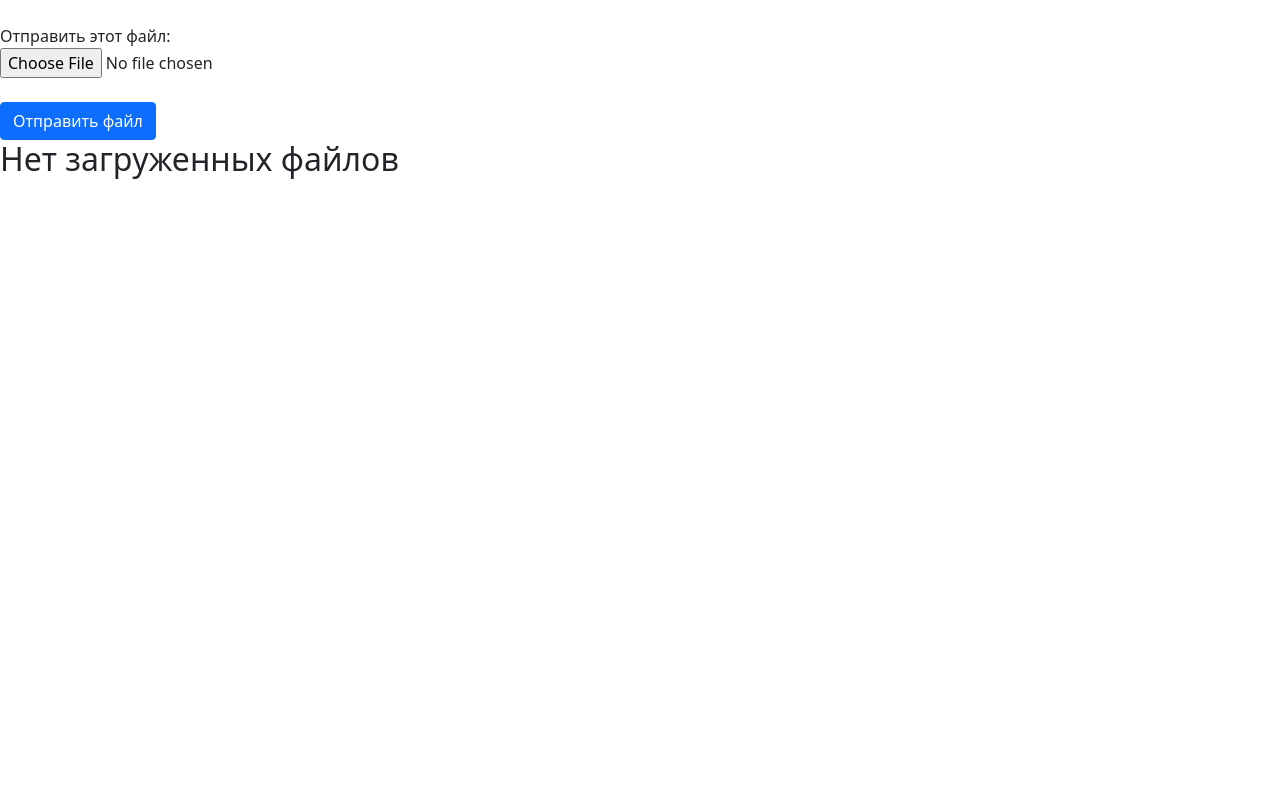
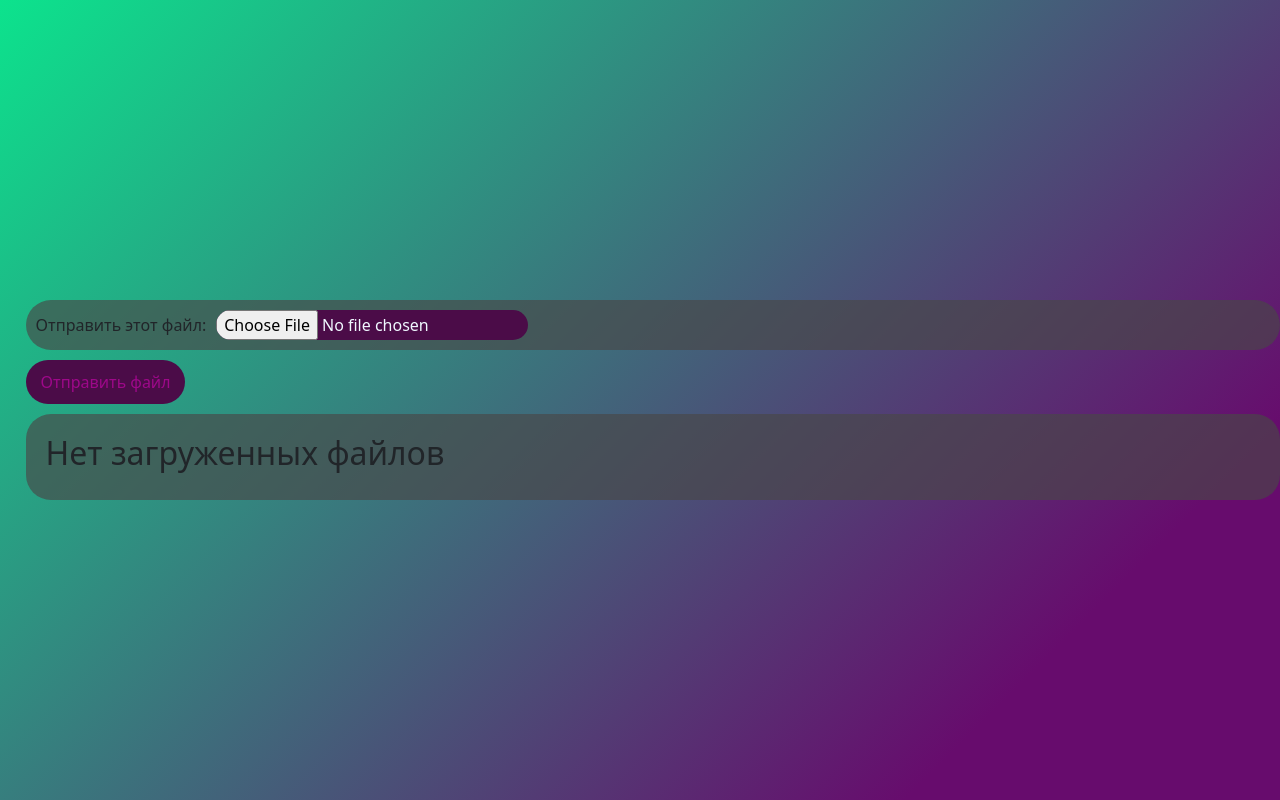
Before and after one commit to tokuseiHagane/back-practice, a PHP site: page /pdf/files.php in a window 1280 px wide. Run offline with PHP 8.4, Linux system fonts and the light colour scheme.

Commit message:
ПОБЕДА

```diff
--- a/pr6-docker/apache/content/pdf/files.php
+++ b/pr6-docker/apache/content/pdf/files.php
@@ -7,21 +7,19 @@
           rel="stylesheet"
           integrity="sha384-EVSTQN3/azprG1Anm3QDgpJLIm9Nao0Yz1ztcQTwFspd3yD65VohhpuuCOmLASjC"
           crossorigin="anonymous">
+    <link rel="stylesheet" href="../style.css">
 </head>
-<body>
+<body style="margin-left: 2%;">
     <form enctype="multipart/form-data" action="loader.php" method="POST">
         <div>
             <input type="hidden" name="MAX_FILE_SIZE" value="2000000"/>
-    <br>
             <label class="custom-file-label" for="file_field">Отправить этот файл:</label>
-    <br>
-    <input class="custom-file-input" id="file_field" name="userfile" type="file"/>
+            <input class="but" id="file_field" name="userfile" type="file"/>
         </div>
-    <br>
-    <input class="btn btn-primary" type="submit" value="Отправить файл"/>
+        <button>Отправить файл</button>
     </form>
 
-
+<div class="list_file">
     <?php
     $files = scandir('./files');
     if (count($files) <= 2) {
@@ -30,10 +28,11 @@ if (count($files) <= 2) {
         echo "<h2>Загруженные файлы</h2>";
         foreach ($files as $file) {
             if ($file != "." and $file != "..") {
-            echo "<div class='card'><a class='card-body' href='./files/".$file."'>".$file."</a></div>";
+                echo "<div class='list_element'><a href='./files/".$file."'>".$file."</a></div>";
             }
         }
     }
     ?>
+</div>
 </body>
 </html>
--- /dev/null
+++ b/pr6-docker/apache/content/style.css
@@ -0,0 +1,116 @@
+html{
+    width: 100%;
+    height: 100%;
+    background: linear-gradient(315deg, rgb(103, 12, 109) 18%, rgb(12, 227, 141) 100%, rgb(253, 2, 2) 47%) no-repeat;
+}
+body{
+    display: flex;
+    flex-direction: column;
+    justify-content: center;
+    background: none;
+    height: inherit;
+}
+
+a, h1, p{color: #181111; transition: all 0.5s;}
+a, p{font-size: 18px;}
+a:hover{color: #570542; transition: all 0.5s;}
+ul{
+    list-style-type: disclosure-open;
+}
+
+
+.main_content{
+    display: flex;
+    flex-direction: column;
+    align-items: center;
+    justify-content: center;
+    gap: 20px;
+}
+.main_content div:first-child{
+    display: flex;
+    flex-direction: column;
+    justify-content: center;
+    align-items: center;
+    gap: 10px;
+    padding: 20px;
+    background: rgba(73, 72, 72, 0.651);
+    border-radius: 25px;
+}
+.exile{display: flex; gap: 10px;}
+.main_content_block{
+    display: flex;
+    flex-direction: column;
+    align-items: flex-start;
+    width: 100%;
+}
+a{
+    font-size: 16px;
+    text-align: center;
+    line-height: 16px;
+    text-decoration: none;
+}
+.exile a{
+    color: rgb(158, 8, 138);
+    background: rgba(73, 72, 72, 0.308);
+    border-radius: 25px;
+}
+.exile{display: flex; gap: 10px;}
+.exile a{
+    width: 150px;
+    padding: 10px 15px 10px 15px;
+    background: rgb(75, 12, 72);
+    border-radius: 25px;
+    font-size: 16px;
+    text-align: center;
+    line-height: 16px;
+    text-decoration: none;
+    color: rgb(158, 8, 138);
+    transition: all 0.5s cubic-bezier(1,-1.53,.52,1.53);
+}
+.exile a:hover{
+    box-shadow: 0px 0px 10px rgb(214, 37, 126);
+    transition: all 1s cubic-bezier(1,-1.53,.52,1.53);
+    transform: translate(0, -5px) scale(1.1);
+}
+button{
+    margin-top: 10px;
+    border: none;
+    color: rgb(158, 8, 138);
+    padding: 10px 15px 10px 15px;
+    background: rgb(75, 12, 72);
+    border-radius: 25px;
+    transition: all 0.5s cubic-bezier(1,-1.53,.52,1.53);
+}
+.but{
+    background: rgb(75, 12, 72);
+    border-radius: 25px;
+    color: aliceblue;
+}
+form div{
+    display: flex;
+    align-items: center;
+    gap: 10px;
+    padding: 10px;
+    background: rgba(73, 72, 72, 0.651);
+    border-radius: 25px;
+}
+.list_file{
+    display: flex;
+    flex-direction: column;
+    margin-top: 10px;
+    gap: 10px;
+    padding: 20px;
+    background: rgba(73, 72, 72, 0.651);
+    border-radius: 25px;
+}
+.list_element{
+    display: flex;
+    align-items: center;
+    justify-content: center;
+    border-radius: 25px;
+    padding: 10px;
+    background: rgba(102, 2, 85, 0.295);
+}
+.list_element a{
+    color: rgb(32, 1, 28);
+}
```
Also changed, not shown: pr6-docker/apache/content/articles.php (+7 -1 lines), pr6-docker/apache/content/authors.php (+8 -2 lines), pr6-docker/apache/content/pdf/loader.php (+9 -7 lines), pr6-docker/nginx/content/index.html (+7 -0 lines), pr6-docker/nginx/content/style.css (added, +115 -0 lines), 1 other file. Lines whose indentation alone changed are shown as unchanged.
